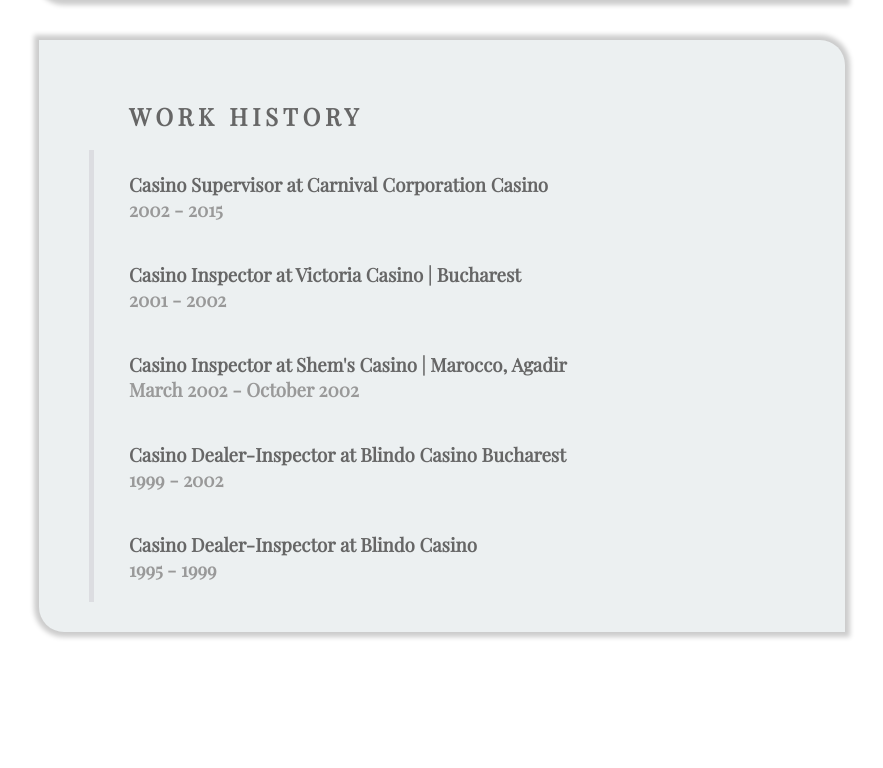
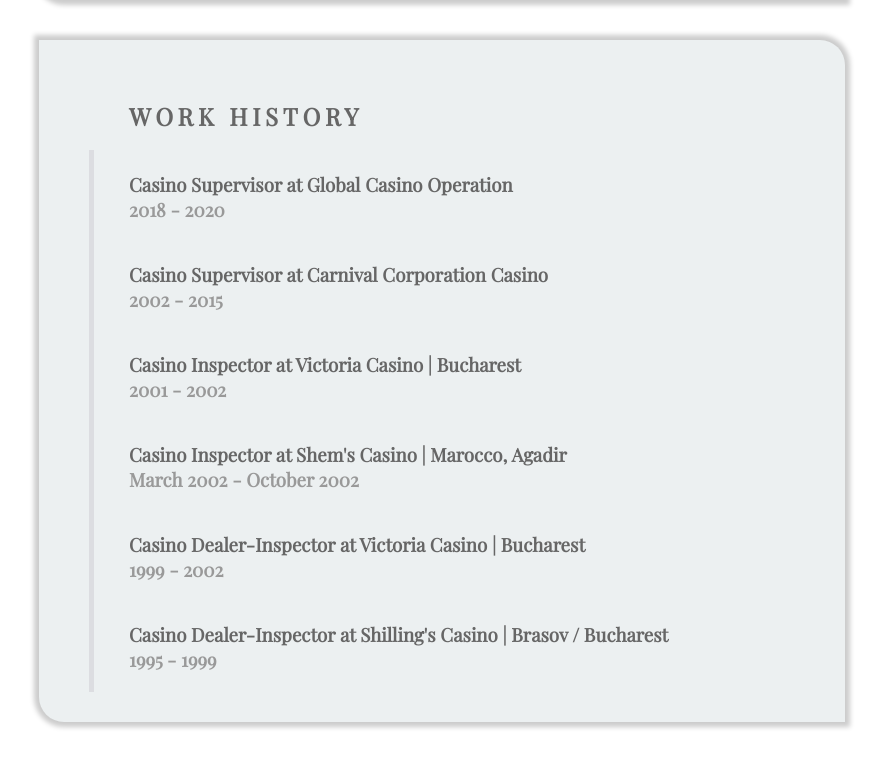
Before and after one commit to sorinNemtanu17/sorinNemtanu17.github.io, a plain HTML site: page index.html in a window 1280 px wide. Shown: the part 2887-3655 px from the top of the page, without its empty margins (323-1206 px from the left). Drawn offline with nearby package versions, Linux system fonts and the light colour scheme.

Commit message:
Update index.html

```diff
--- a/index.html
+++ b/index.html
@@ -129,11 +129,12 @@
           <div class="workHistory" id="workHistory">
             <div class="work"></div>
             <h2>WORK HISTORY</h2>
+              <h3>Casino Supervisor at Global Casino Operation<span>2018 - 2020</span></h3>
               <h3>Casino Supervisor at Carnival Corporation Casino<span>2002 - 2015</span></h3>
               <h3>Casino Inspector at Victoria Casino | Bucharest<span>2001 - 2002</span></h3>
               <h3>Casino Inspector at Shem's  Casino | Marocco, Agadir<span>March 2002 - October 2002</span></h3>
-              <h3>Casino Dealer-Inspector at Blindo Casino Bucharest<span>1999 - 2002</span></h3>
-              <h3>Casino Dealer-Inspector at Blindo Casino<span>1995 - 1999</span></h3>
+              <h3>Casino Dealer-Inspector at Victoria Casino | Bucharest<span>1999 - 2002</span></h3>
+              <h3>Casino Dealer-Inspector at Shilling's Casino | Brasov / Bucharest<span>1995 - 1999</span></h3>
           </div>
 
         </section>
```
